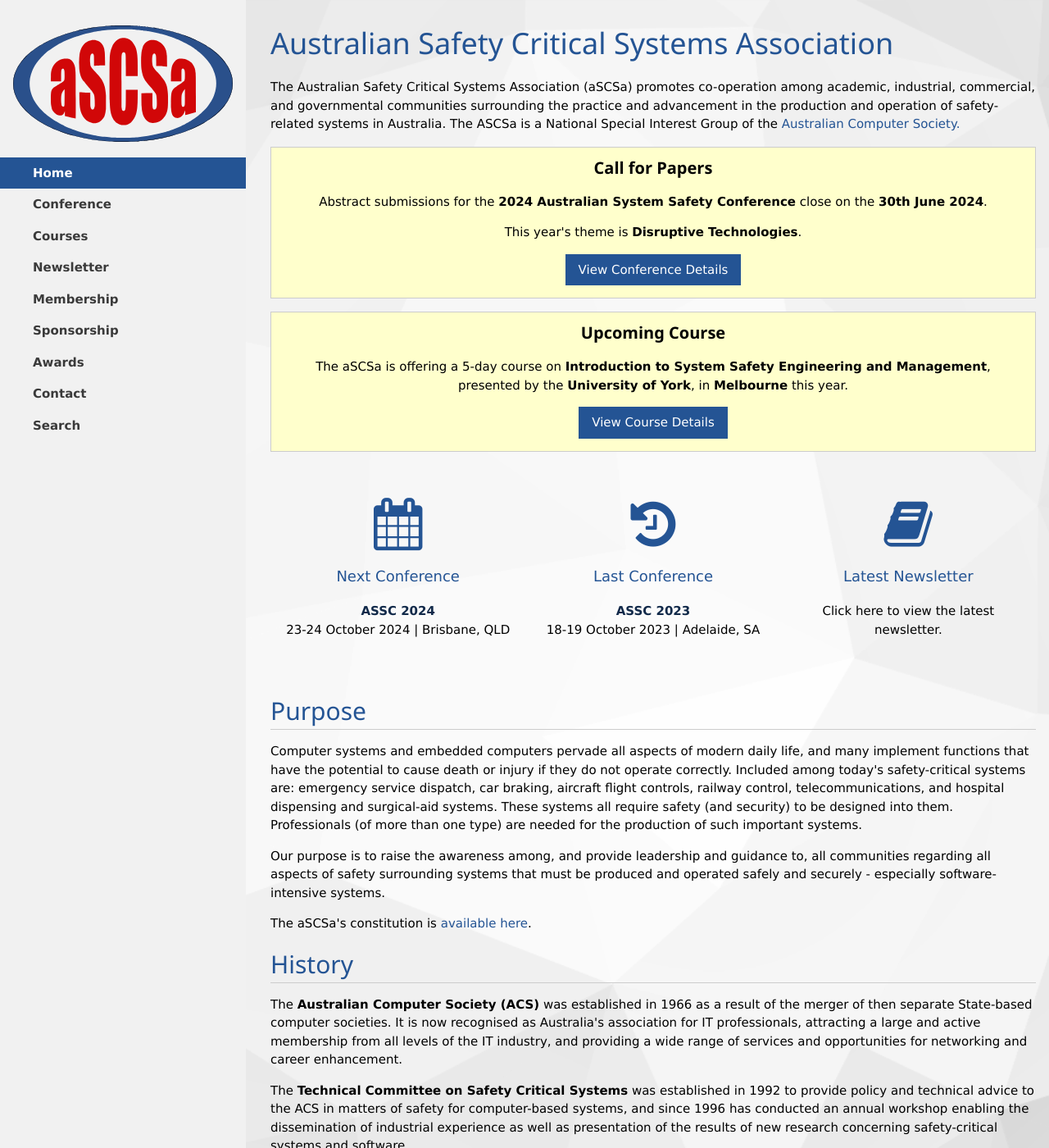
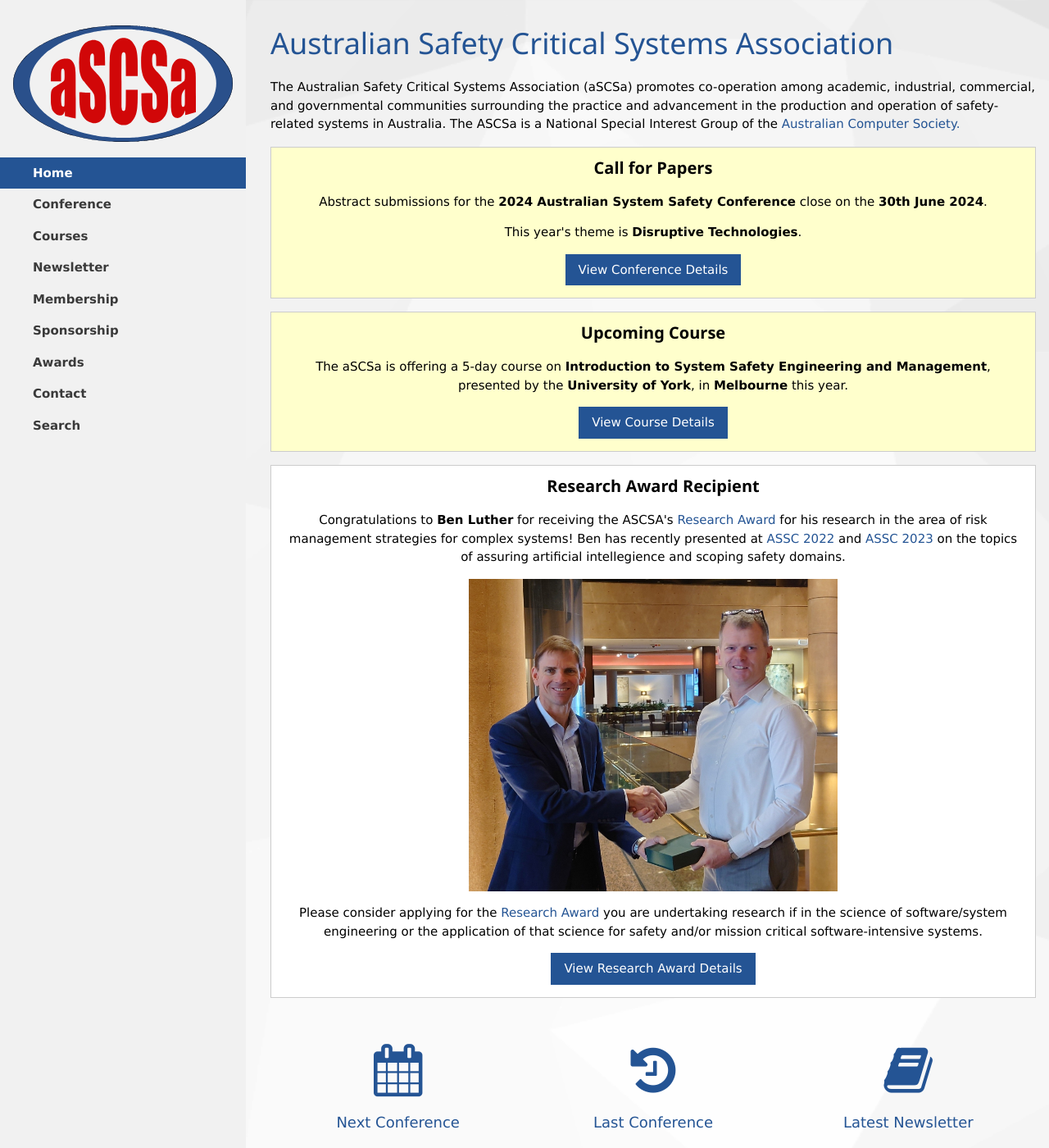
Before and after one commit to aus-safety-critical-systems-assoc/aus-safety-critical-systems-assoc.github.io, a Jekyll site: the page built from index.html, in a window 1280 px wide and 1400 px high. Shown: the whole window at 82% size. Built offline with Jekyll 4.4.1, drawn with Linux system fonts in a browser that asks for light colours.

Commit message:
Draft update to include research award recipient.

```diff
--- a/index.html
+++ b/index.html
@@ -28,6 +28,24 @@
   </p>
   <p>
     <a class="w3-button w3-theme" href="{{ site.courses[-1].url }}">View Course Details</a>
+  </p>
+</div>
+<div class="w3-panel w3-border w3-white w3-center">
+  <h4><b>Research Award Recipient</b></h4>
+  <p>
+    Congratulations to <b>Ben Luther</b> for receiving the ASCSA's <a href="/awards/" class="w3-text-theme">Research Award</a> for his research in the area of risk management strategies for complex systems!
+    Ben has recently presented at <a href="/conferences/2022/" class="w3-text-theme">ASSC 2022</a> and <a href="/conferences/2023/" class="w3-text-theme">ASSC 2023</a> on the topics of assuring artificial
+    intellegience and scoping safety domains.
+  </p>
+  <p>
+    <img src="/assets/img/award-ben-luther.jpg" alt="Ben Luther" width="50%">
+  </p>
+  <p>
+    Please consider applying for the <a href="/awards/" class="w3-text-theme">Research Award</a> you are undertaking research if in the science of software/system engineering or the application of that science
+    for safety and/or mission critical software-intensive systems.
+  </p>
+  <p>
+    <a class="w3-button w3-theme" href="/awards/">View Research Award Details</a>
   </p>
 </div>
 <div class="w3-row w3-center w3-padding-32">
```
Also changed, not shown: assets/img/award-ben-luther.jpg (added).
